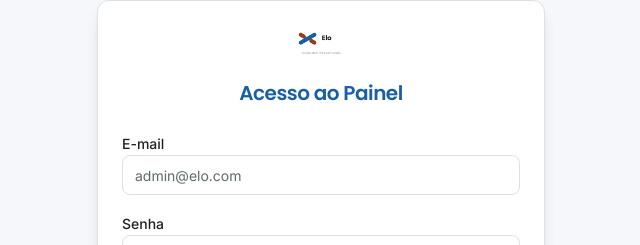
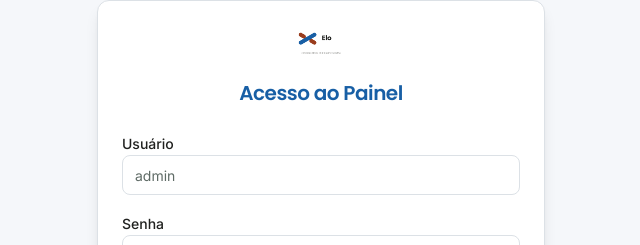
Before and after one commit to gabrieldabieltech-pixel/Elo, a Next.js app: page /login in a window 1280 px wide. Shown: the part 218-463 px from the top of the page, without its empty margins (319-959 px from the left). Built offline with nearby package versions, Linux system fonts and the light colour scheme.

Commit message:
Corrige credenciais de login para usar username ao invés de email

```diff
--- a/src/app/login/LoginForm.tsx
+++ b/src/app/login/LoginForm.tsx
@@ -9,8 +9,8 @@
 import { Label } from "@/components/ui/Label";
 import { Card, CardHeader, CardTitle, CardContent } from "@/components/ui/Card";
 
-export default function LoginPage() {
-  const [email, setEmail] = useState("");
+export default function LoginForm() {
+  const [username, setUsername] = useState("");
   const [password, setPassword] = useState("");
   const [error, setError] = useState("");
   const [loading, setLoading] = useState(false);
@@ -22,7 +22,7 @@
     setLoading(true);
 
     const res = await signIn("credentials", {
-      email,
+      username,
       password,
       redirect: false,
     });
@@ -53,13 +53,13 @@
         <CardContent>
           <form onSubmit={handleSubmit} className="space-y-4 pt-4">
             <div className="space-y-2">
-              <Label htmlFor="email">E-mail</Label>
+              <Label htmlFor="username">Usuário</Label>
               <Input
-                id="email"
-                type="email"
-                value={email}
-                onChange={(e) => setEmail(e.target.value)}
-                placeholder="admin@elo.com"
+                id="username"
+                type="text"
+                value={username}
+                onChange={(e) => setUsername(e.target.value)}
+                placeholder="admin"
                 required
                 className="w-full"
               />
```
